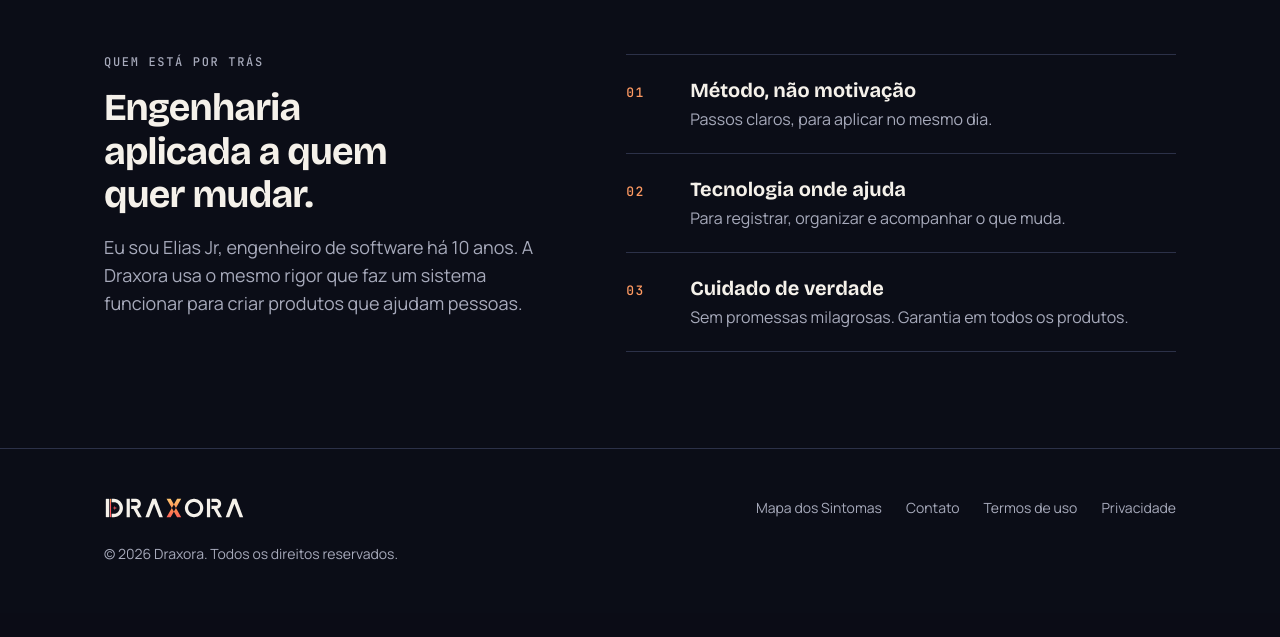
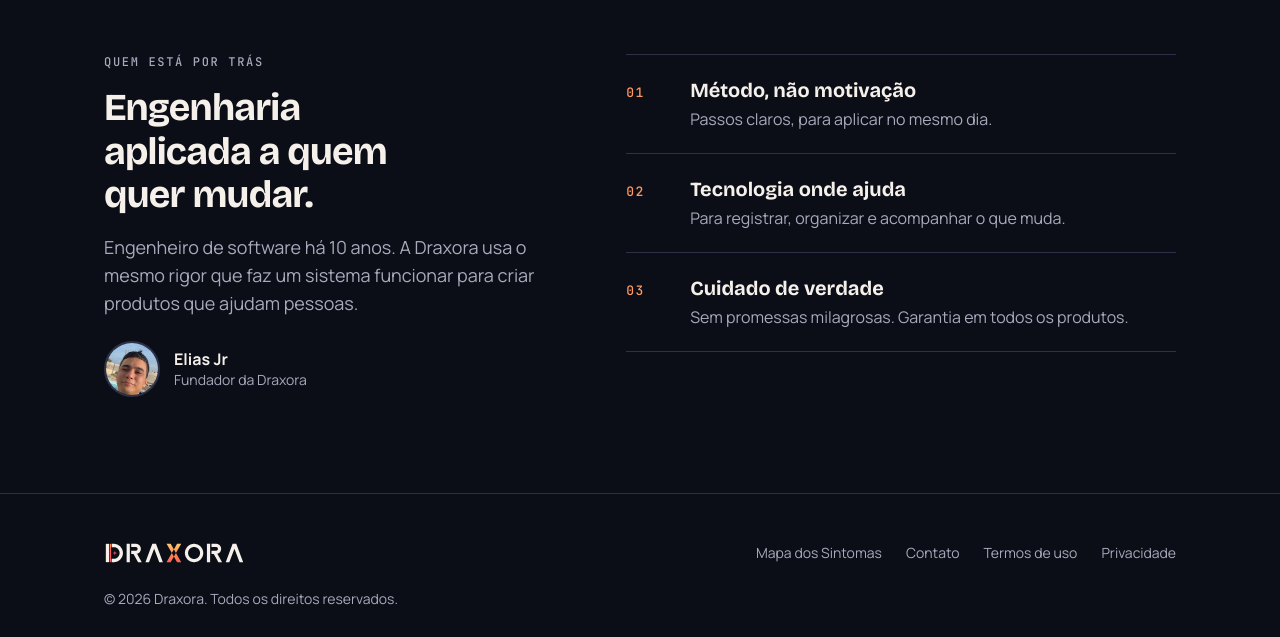
Before and after one commit to eliasobrinhojr/site-draxora, a PHP site: page / in a window 1280 px wide. Shown: the part 1344-1981 px from the top of the page. Before the commit the page ends 1904 px from the top, so only its background shows below. Run offline with PHP 8.4, Linux system fonts and the light colour scheme.

Commit message:
Foto do fundador, WhatsApp e e-mail reais
Co-Authored-By: Claude Opus 5.5 <noreply@anthropic.com>
Claude-Session: https://claude.ai/code/session_01Mw14ZAHn5q8ZTeBkBi7Sf5

```diff
--- a/assets/css/draxora.css
+++ b/assets/css/draxora.css
@@ -378,3 +378,13 @@ a.door:hover .door-cta::after { transform: translateX(4px); }
   .dx-modal-box { padding: 24px 20px calc(20px + env(safe-area-inset-bottom, 0px)); }
   .dx-modal-title { font-size: 22px; line-height: 28px; }
 }
+
+/* Foto do fundador */
+.about-who { display: flex; align-items: center; gap: 14px; margin-top: var(--space-1); }
+.about-who img { width: 56px; height: 56px; border-radius: var(--radius-pill); object-fit: cover; border: 2px solid var(--line); }
+.about-who strong { display: block; font-size: 16px; line-height: 22px; color: var(--ink); }
+.about-who small { display: block; font-size: 14px; line-height: 20px; color: var(--ink-muted); }
+.founder-photo { position: relative; margin: 0; aspect-ratio: 4 / 5; width: 100%; max-width: 380px; justify-self: center; border-radius: var(--radius-md); overflow: hidden; border: 1px solid var(--line); }
+.founder-photo img { display: block; width: 100%; height: 100%; object-fit: cover; }
+.founder-photo::after { content: ""; position: absolute; top: 0; bottom: 0; left: 0; width: 4px; background: var(--lume); }
+@media (max-width: 860px) { .founder-photo { max-width: 320px; justify-self: start; } }
--- a/assets/js/main.js
+++ b/assets/js/main.js
@@ -2,8 +2,8 @@
 (function () {
   // ===== CONTATO — edite aqui =====
   // WhatsApp com DDI + DDD, só números (ex.: '5592999999999'). Vazio = esconde o botão de WhatsApp.
-  var WHATSAPP = '';
-  var EMAIL = 'contato@draxora.com.br';
+  var WHATSAPP = '5548991851531';
+  var EMAIL = 'elias.dvlpr@gmail.com';
 
   // Header ganha borda ao rolar
   var header = document.querySelector('.site-header');
--- a/index.html
+++ b/index.html
@@ -13,7 +13,7 @@
   <link rel="preconnect" href="https://fonts.googleapis.com">
   <link rel="preconnect" href="https://fonts.gstatic.com" crossorigin>
   <link href="https://fonts.googleapis.com/css2?family=Bricolage+Grotesque:opsz,wght@12..96,600..800&family=Manrope:wght@400;600;700&family=JetBrains+Mono:wght@500&display=swap" rel="stylesheet">
-  <link rel="stylesheet" href="assets/css/draxora.css?v=202610131233">
+  <link rel="stylesheet" href="assets/css/draxora.css?v=202610131300">
 </head>
 <body>
 
@@ -97,7 +97,11 @@
       <div class="about-copy">
         <p class="dx-label">Quem está por trás</p>
         <h2 class="h-l">Engenharia aplicada a quem quer mudar.</h2>
-        <p class="lead">Eu sou Elias Jr, engenheiro de software há 10 anos. A Draxora usa o mesmo rigor que faz um sistema funcionar para criar produtos que ajudam pessoas.</p>
+        <p class="lead">Engenheiro de software há 10 anos. A Draxora usa o mesmo rigor que faz um sistema funcionar para criar produtos que ajudam pessoas.</p>
+        <div class="about-who">
+          <picture><source srcset="assets/img/elias-avatar.webp" type="image/webp"><img src="assets/img/elias-avatar.jpg" alt="Foto de Elias Jr" width="56" height="56" loading="lazy"></picture>
+          <span><strong>Elias Jr</strong><small>Fundador da Draxora</small></span>
+        </div>
       </div>
       <ul class="about-list">
         <li><span class="about-num">01</span><span class="about-text"><strong>Método, não motivação</strong><span>Passos claros, para aplicar no mesmo dia.</span></span></li>
@@ -115,7 +119,7 @@
       <img src="assets/img/draxora-assinatura-escuro.svg" alt="Draxora" width="160" height="24">
       <nav class="footer-links" aria-label="Rodapé">
         <a href="mapa-dos-sintomas/index.html">Mapa dos Sintomas</a>
-        <a href="mailto:contato@draxora.com.br">Contato</a>
+        <a href="mailto:elias.dvlpr@gmail.com">Contato</a>
         <a href="#">Termos de uso</a>
         <a href="#">Privacidade</a>
       </nav>
@@ -155,6 +159,6 @@
   </form>
 </dialog>
 
-<script src="assets/js/main.js?v=202610131233" defer></script>
+<script src="assets/js/main.js?v=202610131300" defer></script>
 </body>
 </html>
```
Also changed, not shown: mapa-dos-sintomas/index.html (+4 -4 lines), assets/img/elias-avatar.jpg (added), assets/img/elias-avatar.webp (added), assets/img/elias-retrato.jpg (added), assets/img/elias-retrato.webp (added).
